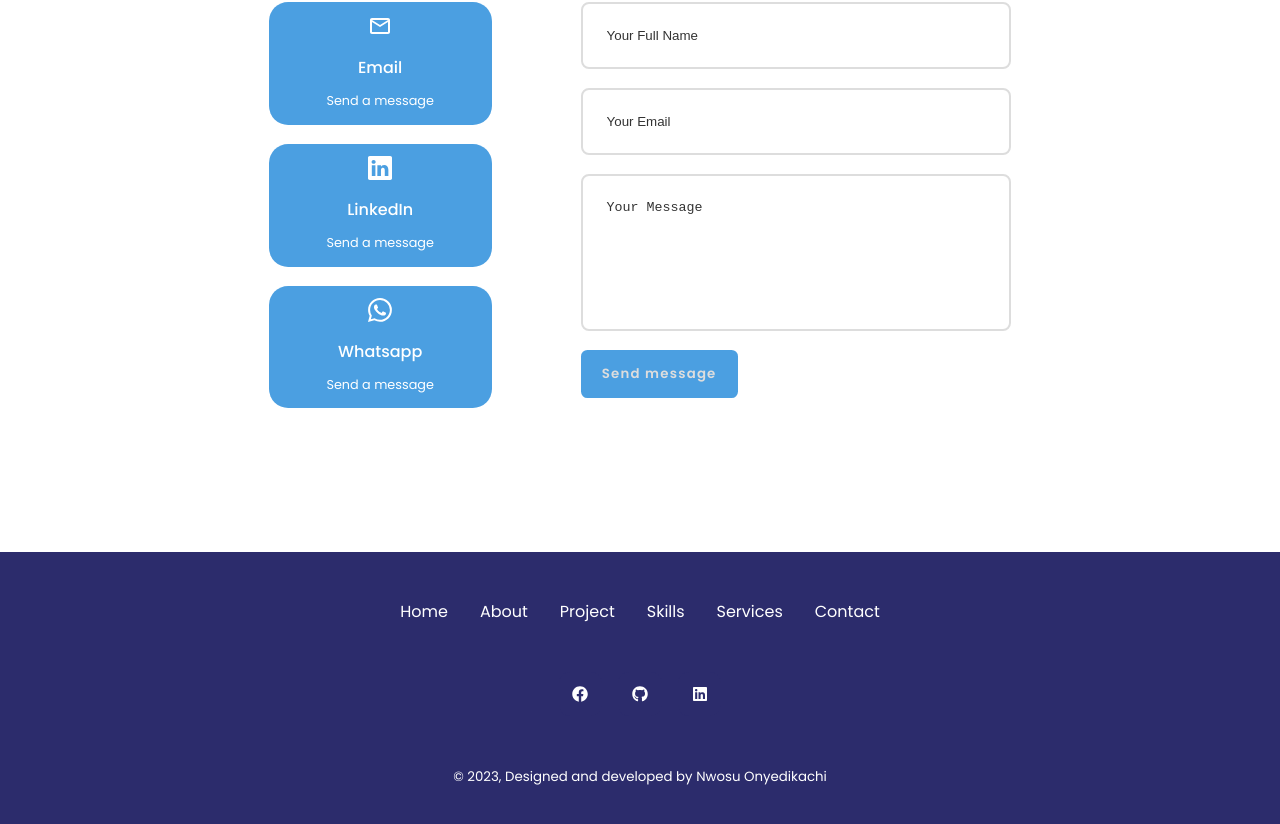
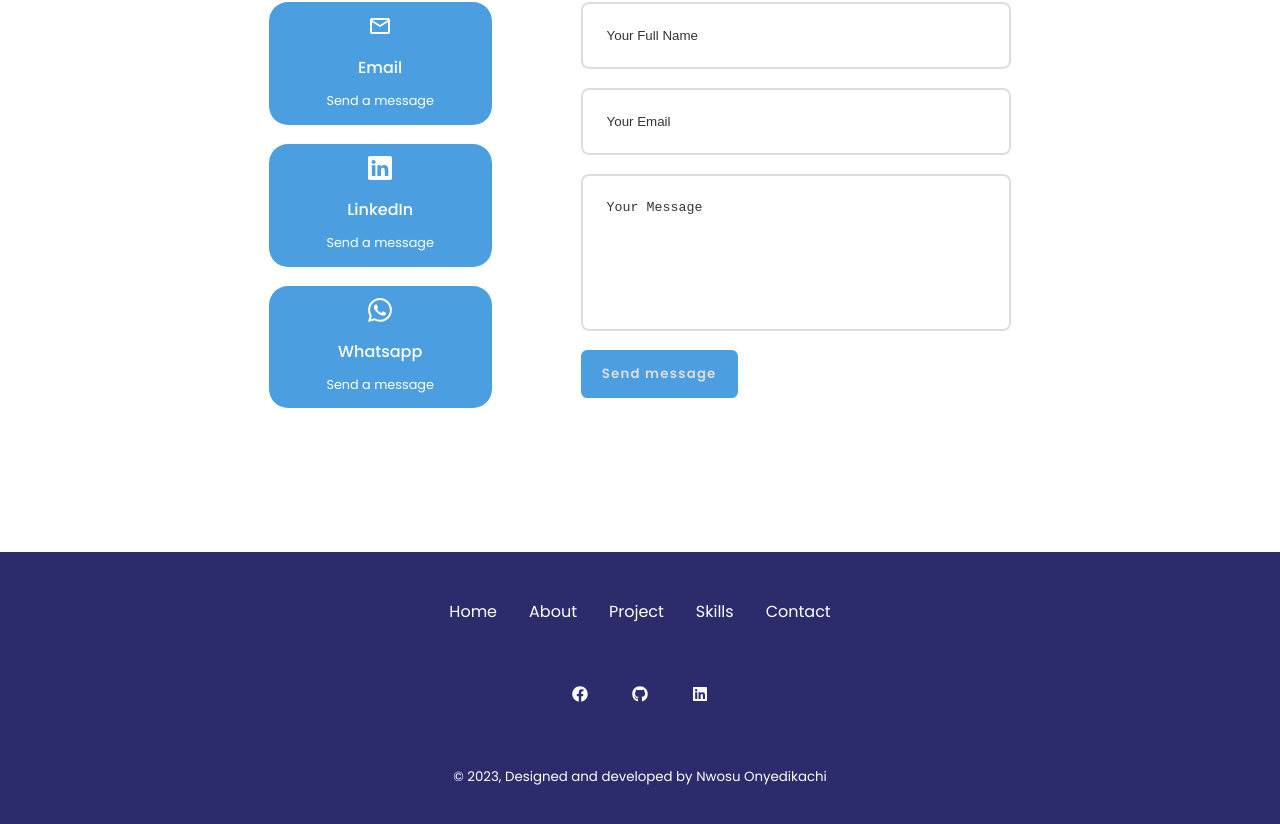
Before and after one commit to Onyedikachi/my-portfolio, a React (Create React App) app: page / in a window 1280 px wide. Shown: the part 3364-4188 px from the top of the page. Built offline with nearby package versions, Linux system fonts and the light colour scheme.

Commit message:
hide services link in the footer

```diff
--- a/src/components/Footer.js
+++ b/src/components/Footer.js
@@ -10,7 +10,7 @@ function Footer() {
          <li><a href="#about">About</a></li>
          <li><a href="#portfolio">Project</a></li>
          <li><a href="#experience">Skills</a></li>
-         <li><a href="#services">Services</a></li>
+         {/* <li><a href="#services">Services</a></li> */}
          <li><a href="#contact">Contact</a></li>
        </ul>
 
```
